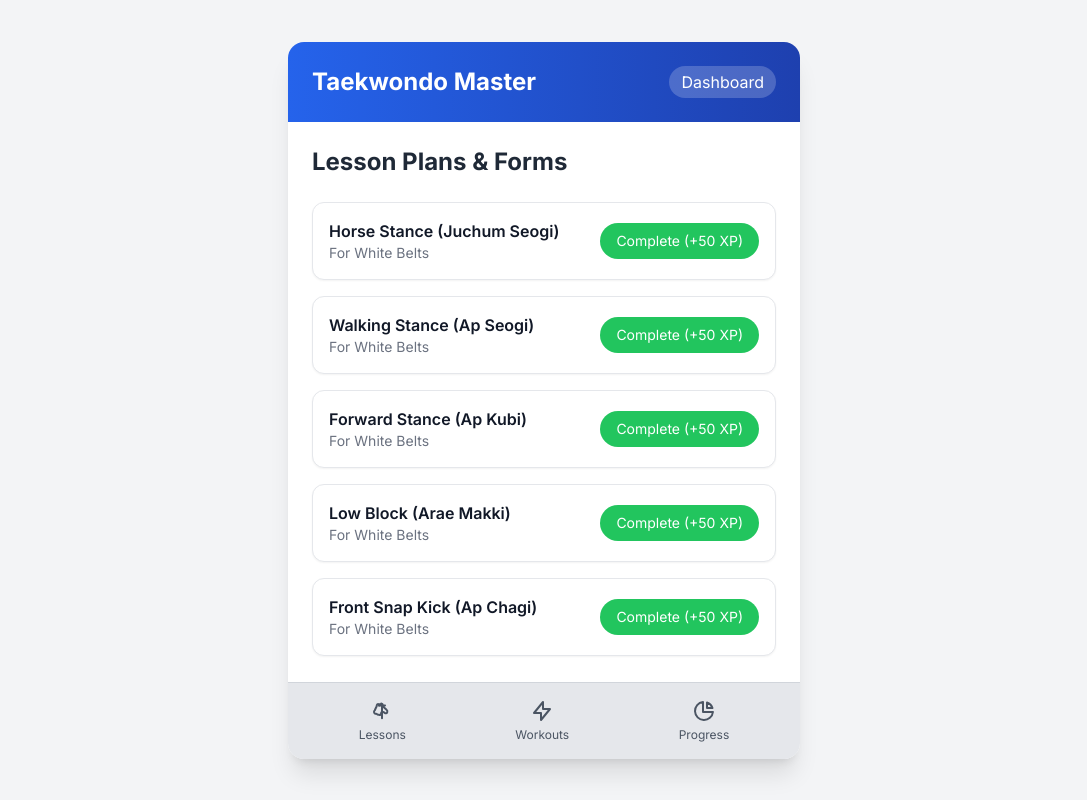
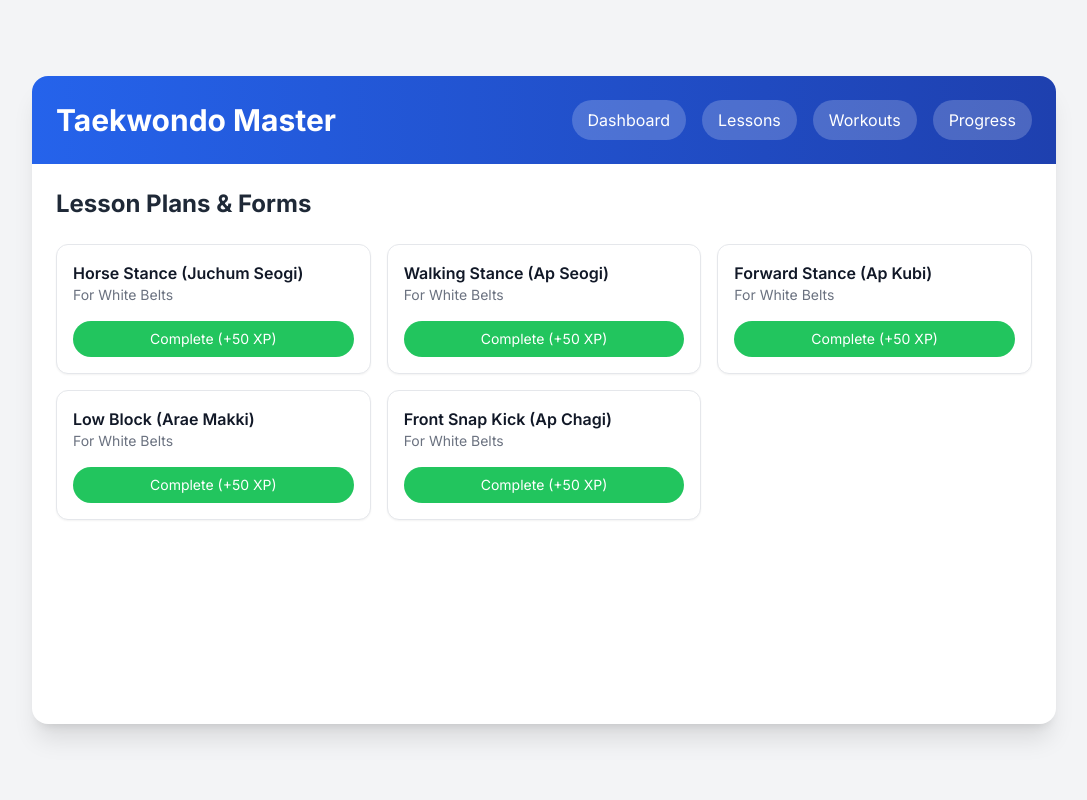
Before and after one commit to onemoresn/taekwondo-master-app, a plain HTML site: page index.html in a window 1280 px wide. Both pictures are taken after a click on the button "Lessons". Shown: the whole page, without its empty margins (96-1183 px from the left). Drawn offline with nearby package versions, Linux system fonts and the light colour scheme.

Commit message:
index.html

```diff
--- a/index.html
+++ b/index.html
@@ -35,13 +35,16 @@
 <body class="bg-gray-100 flex items-center justify-center min-h-screen p-4">
 
     <!-- App Container -->
-    <div class="bg-white rounded-2xl shadow-xl w-full max-w-lg overflow-hidden">
+    <div class="bg-white rounded-2xl shadow-xl w-full max-w-7xl lg:max-w-4xl xl:max-w-5xl overflow-hidden">
 
         <!-- Header -->
-        <header class="p-6 bg-gradient-to-r from-blue-600 to-blue-800 text-white flex items-center justify-between">
-            <h1 class="text-2xl font-bold">Taekwondo Master</h1>
-            <nav>
-                <button id="dashboard-btn" class="nav-btn px-3 py-1 rounded-full bg-white bg-opacity-20 hover:bg-opacity-30 transition">Dashboard</button>
+        <header class="p-6 bg-gradient-to-r from-blue-600 to-blue-800 text-white flex flex-col md:flex-row md:items-center justify-between">
+            <h1 class="text-3xl font-bold mb-4 md:mb-0">Taekwondo Master</h1>
+            <nav class="flex flex-row space-x-4">
+                <button id="dashboard-btn" class="nav-btn px-4 py-2 rounded-full bg-white bg-opacity-20 hover:bg-opacity-30 transition">Dashboard</button>
+                <button id="lessons-btn" class="nav-btn px-4 py-2 rounded-full bg-white bg-opacity-20 hover:bg-opacity-30 transition">Lessons</button>
+                <button id="workouts-btn" class="nav-btn px-4 py-2 rounded-full bg-white bg-opacity-20 hover:bg-opacity-30 transition">Workouts</button>
+                <button id="progress-btn" class="nav-btn px-4 py-2 rounded-full bg-white bg-opacity-20 hover:bg-opacity-30 transition">Progress</button>
             </nav>
         </header>
 
@@ -50,21 +53,21 @@
             <!-- Content will be dynamically injected here by JavaScript -->
         </main>
 
-        <!-- Navigation Bar -->
-        <footer class="bg-gray-200 p-4 border-t border-gray-300 flex justify-around">
-            <button id="lessons-btn" class="nav-btn flex flex-col items-center text-gray-600 hover:text-blue-600 transition">
+        <!-- Mobile Navigation Bar -->
+        <footer class="bg-gray-200 p-4 border-t border-gray-300 flex justify-around md:hidden">
+            <button id="lessons-btn-mobile" class="nav-btn flex flex-col items-center text-gray-600 hover:text-blue-600 transition">
                 <svg xmlns="http://www.w3.org/2000/svg" class="h-6 w-6" fill="none" viewBox="0 0 24 24" stroke="currentColor" stroke-width="2">
                     <path stroke-linecap="round" stroke-linejoin="round" d="M12 6.253v13m0-13C10.832 5.467 9.5 5.23 8.232 5.087a.896.896 0 00-.735.155l-.42.368a.93.93 0 00-.288.72l-.128.91c-.053.385-.224.743-.48.995L4.8 11.23a2.003 2.003 0 00-.712 2.15l.235.617a.999.999 0 00.916.634l.79.034a.996.996 0 01.78.27l.385.394c.265.27.625.422 1.006.452l1.096.082a1.002 1.002 0 001.077-.16l.22-.19c.277-.238.448-.606.495-.985l.081-.664a1.003 1.003 0 011.006-.884l.988.077c.38.03.74.182 1.006.452l.385.394a.996.996 0 01.78.27l.79.034a.999.999 0 00.916-.634l.235-.617a2.003 2.003 0 00-.712-2.15l-3.344-3.09c-.256-.252-.427-.61-.48-.995l-.128-.91a.93.93 0 00-.288-.72l-.42-.368a.896.896 0 00-.735-.155l-.014.002zM12 6.253c-1.072 0-2.072.193-3.003.52M12 6.253C13.072 6.253 14.072 6.193 15.003 6.52" />
                 </svg>
                 <span class="text-xs mt-1">Lessons</span>
             </button>
-            <button id="workouts-btn" class="nav-btn flex flex-col items-center text-gray-600 hover:text-blue-600 transition">
+            <button id="workouts-btn-mobile" class="nav-btn flex flex-col items-center text-gray-600 hover:text-blue-600 transition">
                 <svg xmlns="http://www.w3.org/2000/svg" class="h-6 w-6" fill="none" viewBox="0 0 24 24" stroke="currentColor" stroke-width="2">
                     <path stroke-linecap="round" stroke-linejoin="round" d="M13 10V3L4 14h7v7l9-11h-7z" />
                 </svg>
                 <span class="text-xs mt-1">Workouts</span>
             </button>
-            <button id="progress-btn" class="nav-btn flex flex-col items-center text-gray-600 hover:text-blue-600 transition">
+            <button id="progress-btn-mobile" class="nav-btn flex flex-col items-center text-gray-600 hover:text-blue-600 transition">
                 <svg xmlns="http://www.w3.org/2000/svg" class="h-6 w-6" fill="none" viewBox="0 0 24 24" stroke="currentColor" stroke-width="2">
                     <path stroke-linecap="round" stroke-linejoin="round" d="M11 3.055A9.001 9.001 0 1020.945 13H11V3.055z" />
                     <path stroke-linecap="round" stroke-linejoin="round" d="M20.488 9H15V3.512A9.025 9.025 0 0120.488 9z" />
@@ -273,14 +276,14 @@
 
             const content = `
                 <h2 class="text-2xl font-bold text-gray-800 mb-6">Lesson Plans & Forms</h2>
-                <div class="space-y-4">
+                <div class="grid grid-cols-1 md:grid-cols-2 lg:grid-cols-3 gap-4">
                     ${availableLessons.map(lesson => `
-                        <div class="p-4 bg-white rounded-xl shadow-sm border border-gray-200 flex items-center justify-between">
+                        <div class="p-4 bg-white rounded-xl shadow-sm border border-gray-200 flex flex-col justify-between">
                             <div>
                                 <h4 class="font-semibold text-gray-900">${lesson.title}</h4>
                                 <p class="text-sm text-gray-500">For ${lesson.belt} Belts</p>
                             </div>
-                            <button class="complete-lesson-btn px-4 py-2 bg-green-500 text-white rounded-full text-sm hover:bg-green-600 transition" data-xp="${lesson.xp}" data-task-type="${lesson.title.includes('Taegeuk') || lesson.title.includes('Koryo') ? 'forms' : 'lessons'}">Complete (+${lesson.xp} XP)</button>
+                            <button class="complete-lesson-btn mt-4 px-4 py-2 bg-green-500 text-white rounded-full text-sm hover:bg-green-600 transition" data-xp="${lesson.xp}" data-task-type="${lesson.title.includes('Taegeuk') || lesson.title.includes('Koryo') ? 'forms' : 'lessons'}">Complete (+${lesson.xp} XP)</button>
                         </div>
                     `).join('')}
                 </div>
@@ -307,11 +310,11 @@
 
             const content = `
                 <h2 class="text-2xl font-bold text-gray-800 mb-6">Exercise Programs</h2>
-                <div class="space-y-4">
+                <div class="grid grid-cols-1 md:grid-cols-2 lg:grid-cols-3 gap-4">
                     ${workouts.map(workout => `
-                        <div class="p-4 bg-white rounded-xl shadow-sm border border-gray-200 flex items-center justify-between">
+                        <div class="p-4 bg-white rounded-xl shadow-sm border border-gray-200 flex flex-col justify-between">
                             <h4 class="font-semibold text-gray-900">${workout.title}</h4>
-                            <button class="complete-workout-btn px-4 py-2 bg-purple-500 text-white rounded-full text-sm hover:bg-purple-600 transition" data-xp="${workout.xp}">Complete (+${workout.xp} XP)</button>
+                            <button class="complete-workout-btn mt-4 px-4 py-2 bg-purple-500 text-white rounded-full text-sm hover:bg-purple-600 transition" data-xp="${workout.xp}">Complete (+${workout.xp} XP)</button>
                         </div>
                     `).join('')}
                 </div>
@@ -330,7 +333,7 @@
         function renderProgress() {
             const content = `
                 <h2 class="text-2xl font-bold text-gray-800 mb-6">Progress Tracker</h2>
-                <div class="space-y-4">
+                <div class="grid grid-cols-1 md:grid-cols-2 gap-4">
                     <div class="p-4 bg-white rounded-xl shadow-sm border border-gray-200">
                         <h4 class="font-semibold text-gray-900">Level & Rank History</h4>
                         <ul class="text-gray-700 mt-2 list-disc list-inside">
@@ -353,9 +356,15 @@
 
         // Event listeners for navigation
         document.getElementById('dashboard-btn').addEventListener('click', renderDashboard);
+        // Event listeners for desktop navigation
         document.getElementById('lessons-btn').addEventListener('click', renderLessons);
         document.getElementById('workouts-btn').addEventListener('click', renderWorkouts);
         document.getElementById('progress-btn').addEventListener('click', renderProgress);
+
+        // Event listeners for mobile navigation
+        document.getElementById('lessons-btn-mobile').addEventListener('click', renderLessons);
+        document.getElementById('workouts-btn-mobile').addEventListener('click', renderWorkouts);
+        document.getElementById('progress-btn-mobile').addEventListener('click', renderProgress);
 
         // Initial render
         renderDashboard();
```
